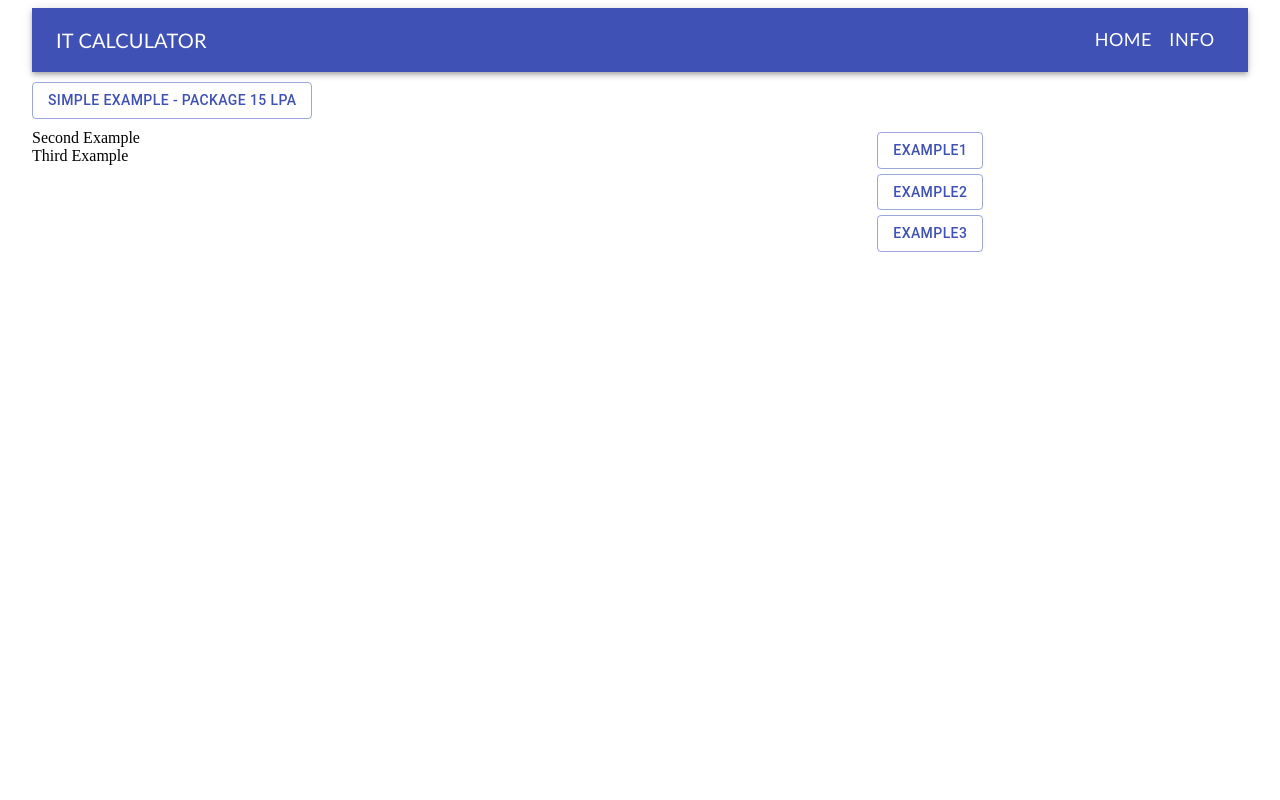
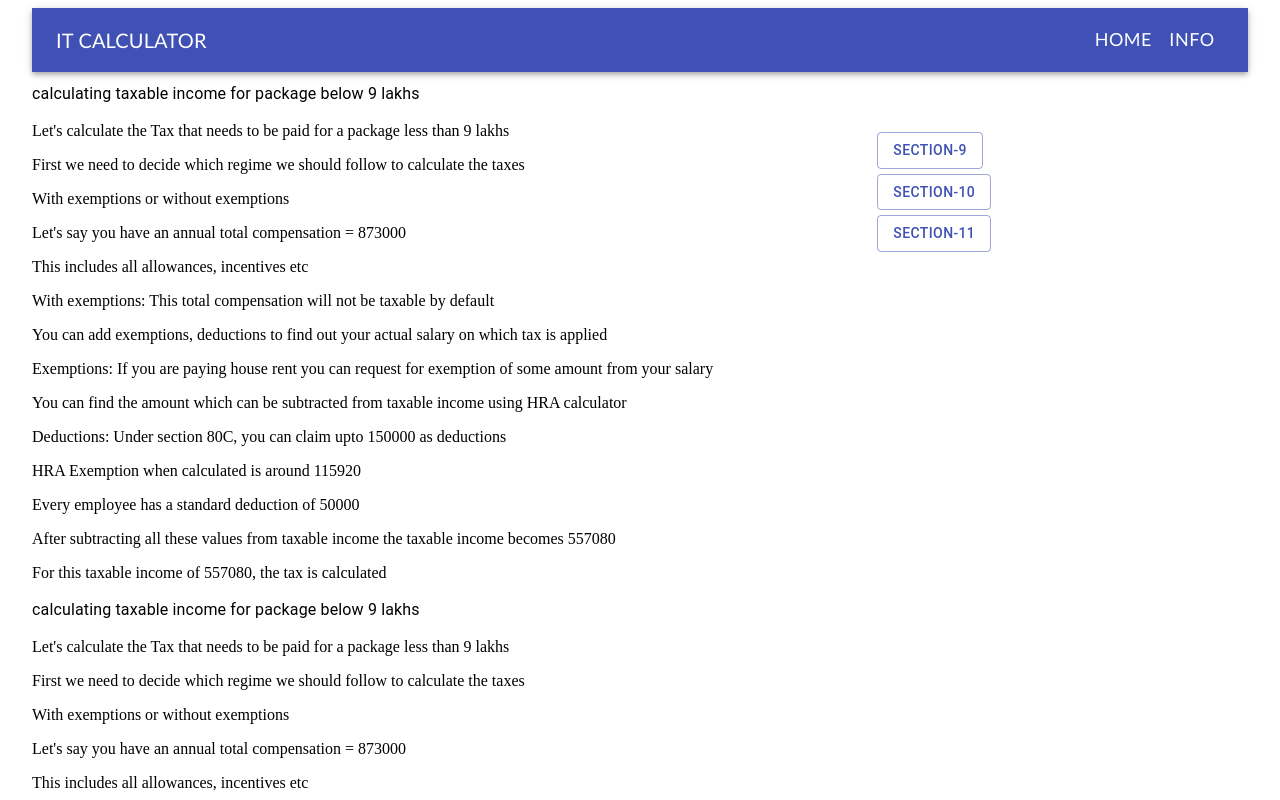
Before and after one commit to Saipraneeth1001/IT-cal-ui, a React (Create React App) app: page /simple-example in a window 1280 px wide. Shown: the top 800 px of the page. Built offline with nearby package versions, Linux system fonts and the light colour scheme.

Commit message:
Added example for less than 9 lakhs
1. Properly added the route for simple examples

2. Implemented map that splits at '.' and render the text

```diff
--- /dev/null
+++ b/src/components/examples/Examples.js
@@ -0,0 +1,63 @@
+
+export const examples = [
+
+    {
+        'example':`Let's calculate the Tax that needs to be paid for a package less than
+        9 lakhs. First we need to decide which regime we should follow to
+        calculate the taxes. With exemptions or without exemptions. Let's say
+        you have an annual total compensation = 873000. This includes all
+        allowances, incentives etc. With exemptions: This total compensation
+        will not be taxable by default. You can add exemptions, deductions to
+        find out your actual salary on which tax is applied. Exemptions:
+        If you are paying house rent you can request for exemption of some
+        amount from your salary. You can find the amount which can be
+        subtracted from taxable income using HRA calculator. Deductions:
+        Under section 80C, you can claim upto 150000 as deductions. HRA
+        Exemption when calculated is around 115920. Every employee has a
+        standard deduction of 50000. After subtracting all these values
+        from taxable income the taxable income becomes 557080. For this
+        taxable income of 557080, the tax is calculated.`,
+        'path':'section-9',
+        'description':'calculating taxable income for package below 9 lakhs'
+    },
+    {
+        'example':`Let's calculate the Tax that needs to be paid for a package less than
+        9 lakhs. First we need to decide which regime we should follow to
+        calculate the taxes. With exemptions or without exemptions. Let's say
+        you have an annual total compensation = 873000. This includes all
+        allowances, incentives etc. With exemptions:\n This total compensation
+        will not be taxable by default. You can add exemptions, deductions to
+        find out your actually salary on which tax is applied. Exemptions:
+        If you are paying house rent you can request for exemption of some
+        amount from your salary. You can find the amount which can be
+        subtracted from taxable income using HRA calculator. Deductions:
+        Under section 80C, you can claim upto 150000 as deductions. HRA
+        Exemption when calculated is around 115920. Every employee has a
+        standard deduction of 50000. After subtracting all these values
+        from taxable income the taxable income becomes 557080. For this
+        taxable income of 557080, the tax is calculated.`,
+        'path':'section-10',
+        'description':'calculating taxable income for package below 9 lakhs'
+
+    },
+    {
+        'example':`Let's calculate the Tax that needs to be paid for a package less than
+        9 lakhs. First we need to decide which regime we should follow to
+        calculate the taxes. With exemptions or without exemptions. Let's say
+        you have an annual total compensation = 873000. This includes all
+        allowances, incentives etc. With exemptions:\n This total compensation
+        will not be taxable by default. You can add exemptions, deductions to
+        find out your actually salary on which tax is applied. Exemptions:
+        If you are paying house rent you can request for exemption of some
+        amount from your salary. You can find the amount which can be
+        subtracted from taxable income using HRA calculator. Deductions:
+        Under section 80C, you can claim upto 150000 as deductions. HRA
+        Exemption when calculated is around 115920. Every employee has a
+        standard deduction of 50000. After subtracting all these values
+        from taxable income the taxable income becomes 557080. For this
+        taxable income of 557080, the tax is calculated.`,
+        'path':'section-11',
+        'description':'calculating taxable income for package below 9 lakhs'
+
+    }
+];
--- /dev/null
+++ b/src/data/SimpleExample.js
@@ -0,0 +1,50 @@
+import React from "react";
+import { Container, Grid, Button } from "@material-ui/core";
+import Navbar from "../components/Navbar";
+import { examples } from "../components/examples/Examples";
+import { Link as ScrollLink } from "react-scroll";
+import { Typography } from "@mui/material";
+
+export default function SimpleExample() {
+  const styles = {
+    "background-color": "#F6F1F1",
+    padding: 2,
+    marginTop: 10,
+  };
+
+  return (
+    <Container>
+      <Navbar />
+      <Grid container spacing={2} style={{ marginTop: 2 }}>
+        <Grid item xs={8} md={8}>
+          {examples.map((example) => (
+            <div id={example.path}>
+              <Typography component="h6">{example.description}</Typography>
+              <div>
+                {example.example.split(".").map((text) => (
+                  <p>{text}</p>
+                ))}
+              </div>
+            </div>
+          ))}
+        </Grid>
+        <Grid item xs={4} md={4}>
+          <Container
+            style={{ marginTop: 50 }}
+            sx={{ display: "flex", flexDirection: "column" }}
+          >
+            {examples.map((data, index) => (
+              <div key={index} style={{ marginTop: 5 }}>
+                <Button color="primary" variant="outlined">
+                  <ScrollLink to={data.path} smooth={true}>
+                    {data.path}
+                  </ScrollLink>
+                </Button>
+              </div>
+            ))}
+          </Container>
+        </Grid>
+      </Grid>
+    </Container>
+  );
+}
```
Also changed, not shown: src/components/Router.js (+5 -6 lines).
